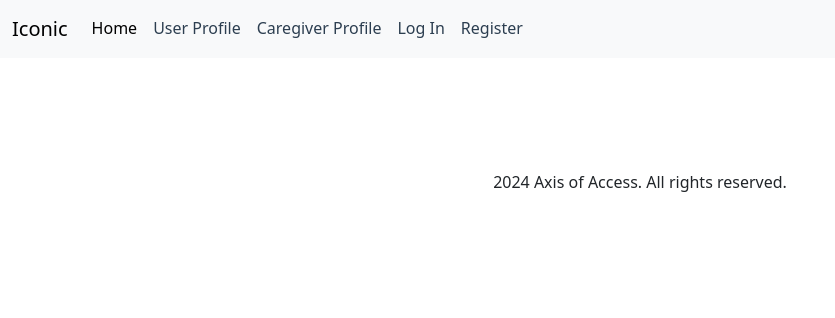
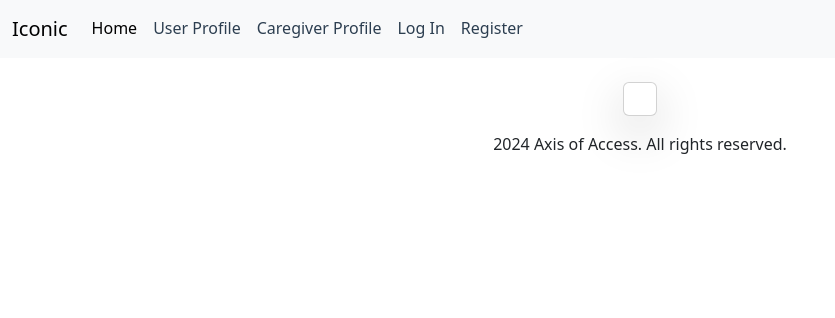
Before and after one commit to aslinedvinsson/Axisofaccesshack, a Django app: template templates/account/allauth_base.html in a window 1280 px wide. Shown: the top 318 px of the page, without its empty margins (0-835 px from the left). Run offline with Django 3.2, Linux system fonts and the light colour scheme; the template is opened without the code that fills it, so the values that code supplies are empty.

Commit message:
Style allauth-base template as card as per reg page

```diff
--- a/templates/account/allauth_base.html
+++ b/templates/account/allauth_base.html
@@ -2,12 +2,14 @@
 
 {% block content %}
 
-<div class="container">
+<div class="container mt-4">
   <div class="row">
     <div class="col-12 d-flex flex-column justify-content-center align-items-center">
-      <div class="wrapper m-5">
-        {% block inner_content %}
-        {% endblock inner_content %}
+      <div class="card shadow-lg">
+        <div class="card-body">
+          {% block inner_content %}
+          {% endblock inner_content %}
+        </div>
       </div>
     </div>
   </div>
```
